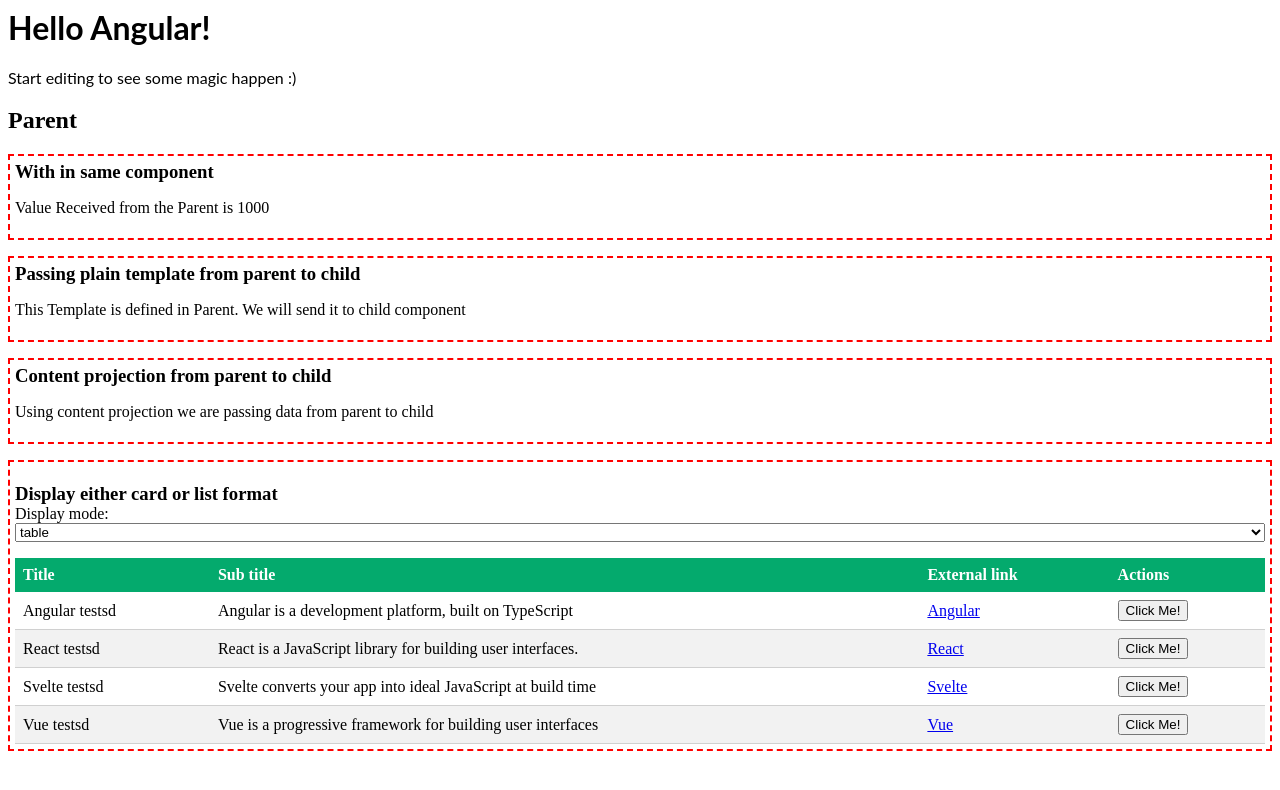
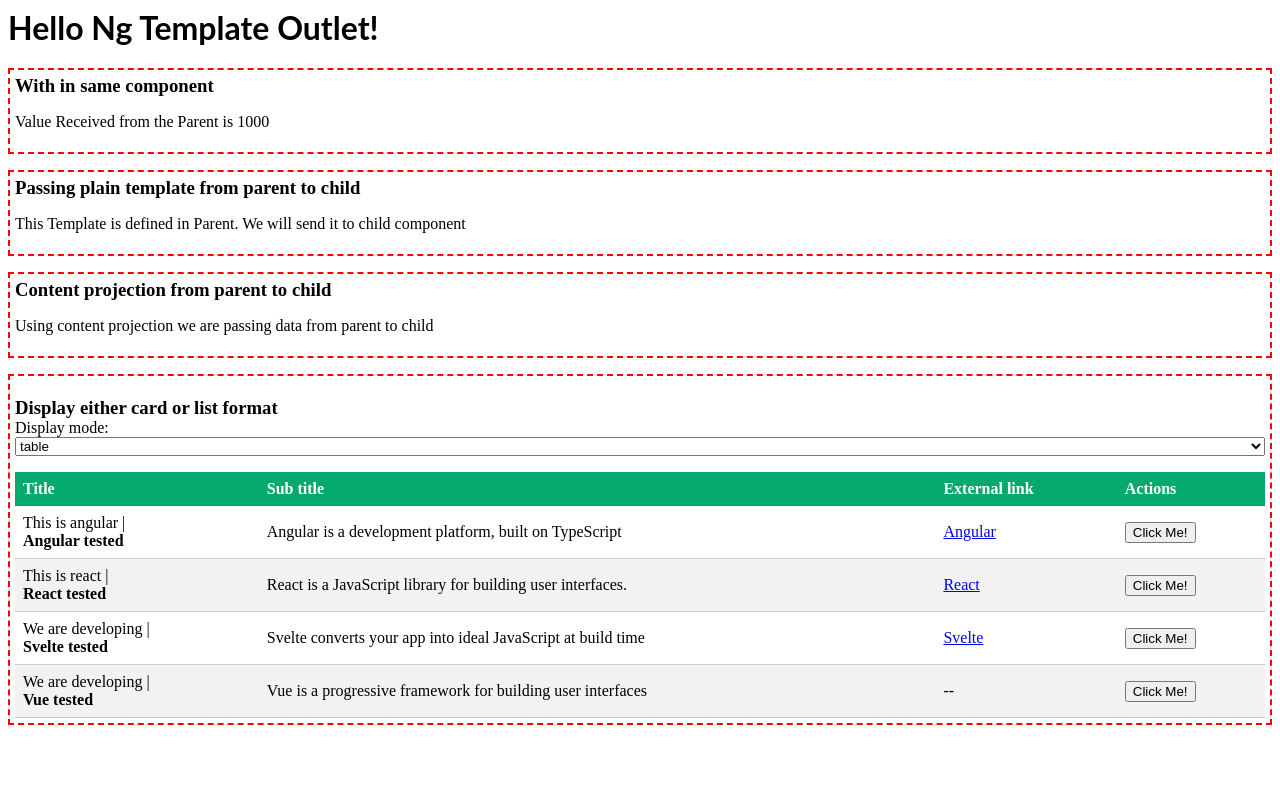
Before and after one commit to gandholi-kumar/angular-ng-template-outlet, an Angular app: page / in a window 1280 px wide. Shown: the top 790 px of the page. Built offline with nearby package versions, Linux system fonts and the light colour scheme.

Commit message:
Custom cell template and fomatted the content

```diff
--- a/src/app/app.component.html
+++ b/src/app/app.component.html
@@ -1,3 +1,2 @@
 <hello name="{{ name }}"></hello>
-<p>Start editing to see some magic happen :)</p>
 <app-parent></app-parent>
--- a/src/app/app.component.ts
+++ b/src/app/app.component.ts
@@ -3,8 +3,8 @@ import { Component } from '@angular/core';
 @Component({
   selector: 'my-app',
   templateUrl: './app.component.html',
-  styleUrls: [ './app.component.css' ]
+  styleUrls: ['./app.component.css'],
 })
-export class AppComponent  {
-  name = 'Angular';
+export class AppComponent {
+  name = 'Ng Template Outlet';
 }
--- a/src/app/data-table/data-table.component.html
+++ b/src/app/data-table/data-table.component.html
@@ -1,20 +1,21 @@
 <table style="table">
   <thead>
-    <th *ngFor="let col of columns">
+    <ng-container *ngFor="let col of columns">
       <ng-container *ngIf="col.isVisible">
+        <th>
           {{ col.label }}
+        </th>
       </ng-container>
-    </th>
+    </ng-container>
   </thead>
 
   <tbody>
     <ng-container *ngFor="let row of rowDatas">
       <tr>
         <ng-container *ngFor="let col of columns">
+          <ng-container *ngIf="col.isVisible">
             <ng-container [ngSwitch]="col.componentType">
               <td *ngSwitchCase="'textbox'">
-              <ng-container *ngIf="col.isVisible">
-                <ng-container *ngIf="!col.customCellTemplate">
                 <ng-container *ngIf="col.isEditable; else readOnlyMode">
                   <input
                     type="text"
@@ -31,30 +32,14 @@
                     }"
                   ></ng-container>
                 </ng-template>
-                </ng-container>
-                <!-- <ng-template
-                  *ngTemplateOutlet="
-                    col.customCellTemplate;
-                    context: { $implicit: row[col.identifier] }
-                  "
-                ></ng-template> -->
-                <ng-container
-                  [ngTemplateOutlet]="col.customCellTemplate"
-                  [ngTemplateOutletContext]="{
-                    $implicit: row[col.identifier]
-                  }"
-                ></ng-container>
-              </ng-container>
               </td>
               <td *ngSwitchCase="'options'">
-              <ng-container *ngIf="col.isVisible">
                 <ng-container *ngIf="row[col.identifier]">
                   <button (click)="onMenuClick(row)">Click Me!</button>
                 </ng-container>
-              </ng-container>
               </td>
               <td *ngSwitchCase="'link'">
-              <ng-container *ngIf="col.isVisible && row.url">
+                <ng-container *ngIf="row.url">
                   <a [href]="row.url.urlHref" target="_blank">{{
                     row[col.identifier].label
                   }}</a>
@@ -64,21 +49,10 @@
                 <ng-container
                   [ngTemplateOutlet]="col.customCellTemplate"
                   [ngTemplateOutletContext]="{
-                  $implicit: row[col.identifier]
+                    $implicit: row,
+                    column: col
                   }"
                 ></ng-container>
-              <!-- <ng-container
-                *ngIf="row[col.identifier].nativeElement; else normalRendering"
-              >
-                <span
-                  [innerHTML]="
-                    row[col.identifier].nativeElement.innerHTML | sanitizeHtml
-                  "
-                ></span>
-              </ng-container>
-              <ng-template #normalRendering>
-                {{ row[col.identifier] }} nonRendering
-              </ng-template> -->
               </td>
               <td *ngSwitchDefault>
                 <ng-container
@@ -93,6 +67,7 @@
               </ng-template>
             </ng-container>
           </ng-container>
+        </ng-container>
       </tr>
     </ng-container>
   </tbody>
--- a/src/app/model/index.ts
+++ b/src/app/model/index.ts
@@ -1,3 +1,7 @@
-export { DisplayMode } from './academicEducation.model';
-export { DisplayOptions } from './academicEducation.model';
-export { TableColumnConfiguration, ComponentType, TableDataConfiguration } from './dataTable.model';
+export { DisplayMode } from './display-option.model';
+export { DisplayOptions } from './display-option.model';
+export {
+  TableColumnConfiguration,
+  ComponentType,
+  TableDataConfiguration,
+} from './dataTable.model';
--- a/src/app/parent/parent.component.html
+++ b/src/app/parent/parent.component.html
@@ -1,5 +1,3 @@
-<h2>Parent</h2>
-
 <section class="section-container">
   <h3>With in same component</h3>
   <ng-container
@@ -64,9 +62,27 @@
     ></app-data-table>
   </ng-template>
 
-  <ng-template #dummytemplate let-customeTemplate>
 
-    {{ customeTemplate }} testsd
+  <!-- custom cell template for Column "Title" -->
+  <ng-template let-accountTextCellData let-column="column" #titleTemplate>
+    <div>
+      {{ getEyebrowData(accountTextCellData[column.identifier]) }} |
+    </div>
+    <div [ngStyle]="{ 'font-weight': 'bold' }">
+      {{ accountTextCellData[column.identifier] }} tested
+    </div>
+  </ng-template>
+
+  <!-- custom cell template for Column "External links" -->
+  <ng-template let-linkCellData let-column="column" #linkTemplate>
+    <ng-container
+      *ngIf="column.isVisible && linkCellData.url; else readOnlyMode"
+    >
+      <a [href]="linkCellData.url.urlHref" target="_blank">{{
+        linkCellData[column.identifier].label
+      }}</a>
+    </ng-container>
+    <ng-template #readOnlyMode> -- </ng-template>
   </ng-template>
 
   <app-child [rowData]="rowDatas" [template]="selectedTemplate"> </app-child>
--- a/src/app/parent/parent.component.ts
+++ b/src/app/parent/parent.component.ts
@@ -1,10 +1,4 @@
-import {
-  Component,
-  ElementRef,
-  OnInit,
-  TemplateRef,
-  ViewChild,
-} from '@angular/core';
+import { Component, TemplateRef, ViewChild } from '@angular/core';
 import {
   DisplayMode,
   DisplayOptions,
@@ -25,8 +19,10 @@ export class ParentComponent {
   listTemplate: TemplateRef<HTMLElement>;
   @ViewChild('tableTemplate', { static: true })
   tableTemplate: TemplateRef<HTMLElement>;
-  @ViewChild('dummytemplate', { static: true })
-  dummytemplate: TemplateRef<HTMLElement>;
+  @ViewChild('titleTemplate', { static: true })
+  titleTemplate: TemplateRef<HTMLElement>;
+  @ViewChild('linkTemplate', { static: true })
+  linkTemplate: TemplateRef<HTMLElement>;
 
   mode = DisplayOptions.TABLE;
   modeOptions: DisplayMode[] = [
@@ -47,15 +43,16 @@ export class ParentComponent {
     console.log('parent menu data: ', rowData);
     alert(JSON.stringify(rowData));
   }
+
   ngOnInit() {
     this.columns = [
       {
         identifier: 'header',
         label: 'Title',
-        componentType: ComponentType.TEXTBOX,
+        componentType: ComponentType.TEMPLATEREF,
         isEditable: false,
         isVisible: true,
-        customCellTemplate: this.dummytemplate,
+        customCellTemplate: this.titleTemplate,
       },
       {
         identifier: 'content',
@@ -67,8 +64,9 @@ export class ParentComponent {
       {
         identifier: 'url',
         label: 'External link',
-        componentType: ComponentType.LINK,
+        componentType: ComponentType.TEMPLATEREF,
         isVisible: true,
+        customCellTemplate: this.linkTemplate,
       },
       {
         identifier: 'actions',
@@ -109,12 +107,20 @@ export class ParentComponent {
       {
         header: 'Vue',
         content: 'Vue is a progressive framework for building user interfaces',
-        url: {
-          label: 'Vue',
-          urlHref: 'https://vuejs.org/v2/guide/',
-        },
+
         actions: true,
       },
     ];
   }
+
+  public getEyebrowData(input: string) {
+    const value = input.toLowerCase();
+    if (value.includes('ang')) {
+      return 'This is angular';
+    } else if (value.includes('rea')) {
+      return 'This is react';
+    } else {
+      return 'We are developing';
+    }
+  }
 }
```
Also changed, not shown: package.json (+13 -11 lines), src/app/app.module.ts (+8 -1 lines), src/app/doc/references.md (+4 -1 lines), src/app/model/display-option.model.ts (renamed from src/app/model/academicEducation.model.ts). Lines whose indentation alone changed are shown as unchanged.
